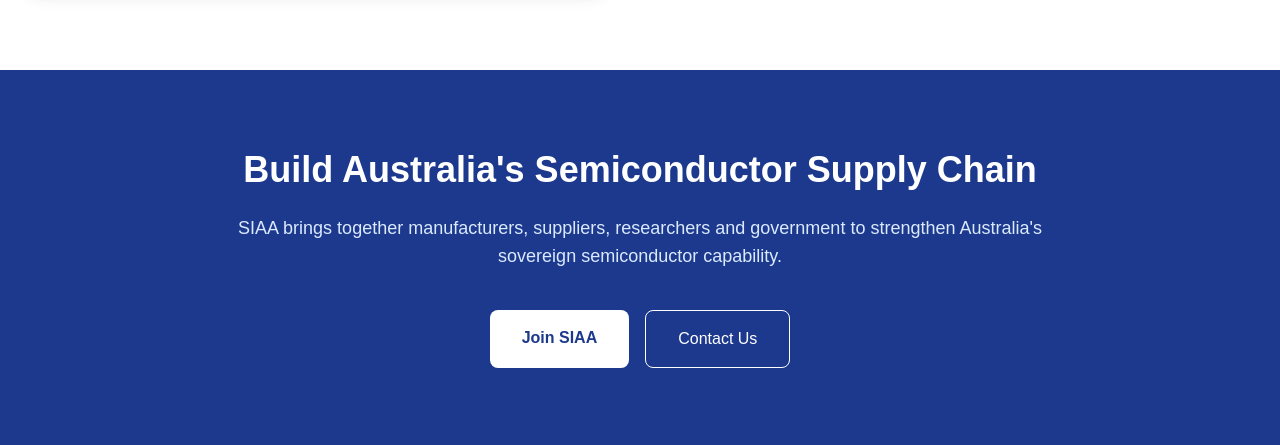
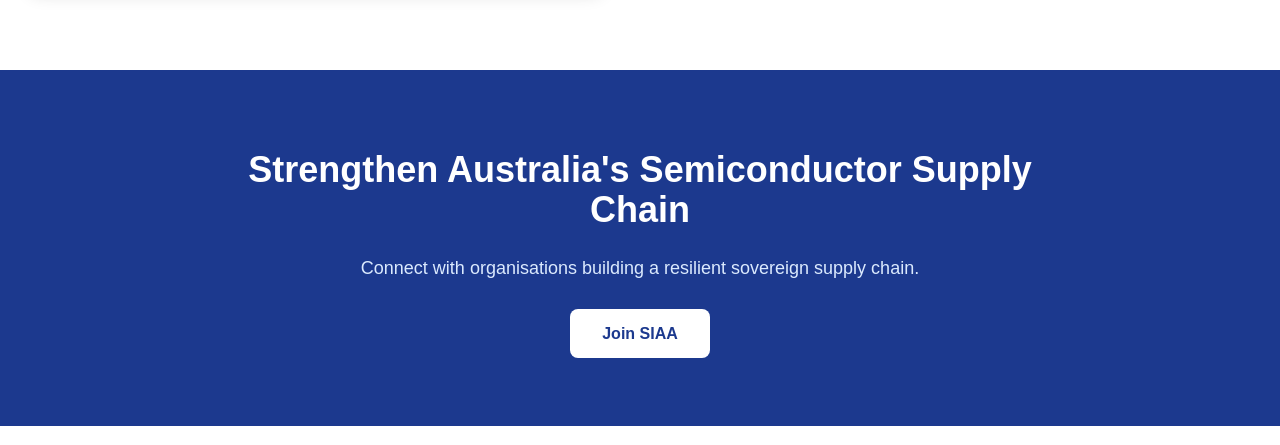
Before and after one commit to Ants-siaa/SIAA-site, a Next.js app: page /semiconductor-supply-chain in a window 1280 px wide. Shown: the part 1843-2288 px from the top of the page. Built offline with nearby package versions, Linux system fonts and the light colour scheme.

Commit message:
Update page.tsx

```diff
--- a/app/semiconductor-supply-chain/page.tsx
+++ b/app/semiconductor-supply-chain/page.tsx
@@ -1,4 +1,4 @@
-
+import CTASection from "@/components/CTASection";
 import Image from "next/image";
 import Link from "next/link";
 
@@ -169,41 +169,10 @@ export default function SupplyChainPage() {
 
       {/* ================= CTA ================= */}
 
-      <section className="bg-blue-900 text-white py-20">
-
-        <div className="max-w-4xl mx-auto text-center px-6">
-
-          <h2 className="text-4xl font-bold">
-            Build Australia's Semiconductor Supply Chain
-          </h2>
-
-          <p className="mt-6 text-blue-100 text-lg">
-            SIAA brings together manufacturers, suppliers, researchers and
-            government to strengthen Australia's sovereign semiconductor
-            capability.
-          </p>
-
-          <div className="mt-10 flex justify-center gap-4">
-
-            <Link
-              href="/membership"
-              className="bg-white text-blue-900 px-8 py-4 rounded-lg font-semibold hover:bg-slate-100"
-            >
-              Join SIAA
-            </Link>
-
-            <Link
-              href="/contact"
-              className="border border-white px-8 py-4 rounded-lg hover:bg-white/10"
-            >
-              Contact Us
-            </Link>
-
-          </div>
-
-        </div>
-
-      </section>
+<CTASection
+  title="Strengthen Australia's Semiconductor Supply Chain"
+  description="Connect with organisations building a resilient sovereign supply chain."
+/>
 
     </main>
   );
```
